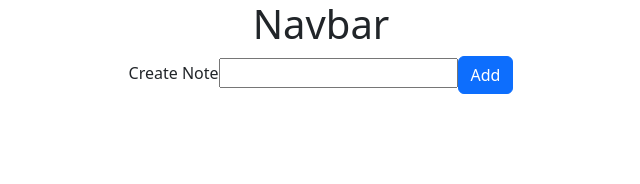
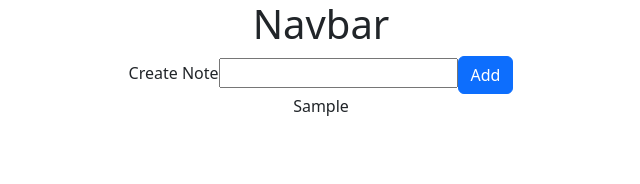
Before and after one commit to SulakshanSiva/To-Do-List-App, a React (Create React App) app: page / in a window 1280 px wide. Both pictures are taken after typing "Sample" into the empty fields and a click on the button "Add". Shown: the top 184 px of the page, without its empty margins (319-959 px from the left). Built offline with nearby package versions, Linux system fonts and the light colour scheme.

Commit message:
created functions to display user notes

```diff
--- a/src/Components/AddNote.js
+++ b/src/Components/AddNote.js
@@ -5,8 +5,10 @@ function AddNote(props){
     const [note, setNote] = useState("");
 
      const addToDoNote = () =>{
-        console.log(note);
-        //reset state
+        props.addItem({
+            note: note
+        });
+        //reset stae
         setNote("");
     }
 
--- a/src/Components/App.js
+++ b/src/Components/App.js
@@ -2,13 +2,25 @@ import '../Styles/App.css';
 import AddNote from './AddNote';
 import Navbar from './Navbar';
 import DisplayNotes from './DisplayNotes';
+import { useState } from 'react';
 
 function App() {
-  return (
+
+    const [toDoList, setToDoList] = useState({list: []});
+
+    //callback function
+    const addNoteToList = (note) => {
+        let currentList = toDoList["list"];
+        currentList.push(note);
+        setToDoList({list : currentList});
+        console.log(toDoList);
+    }
+
+    return (
     <div className="App">
         <Navbar/>
-        <AddNote/>
-        <DisplayNotes/>
+        <AddNote addItem={addNoteToList}/>
+        <DisplayNotes notesList={toDoList["list"]}/>
 
     </div>
   );
--- a/src/Components/DisplayNotes.js
+++ b/src/Components/DisplayNotes.js
@@ -1,13 +1,17 @@
 import React from 'react';
 
-function DisplayNotes(userToDo){
-    const showToDo = (data) =>  {
-        <div>{data.note}</div>
+function DisplayNotes(props){
+
+    const showNote = (item) => {
+        return(
+                <div>
+                    <p>{item.note}</p>
+                </div>
+        );
     }
-
     return(
         <div>
-
+            {props.notesList.map(showNote)}
         </div>
     );
 }
```
